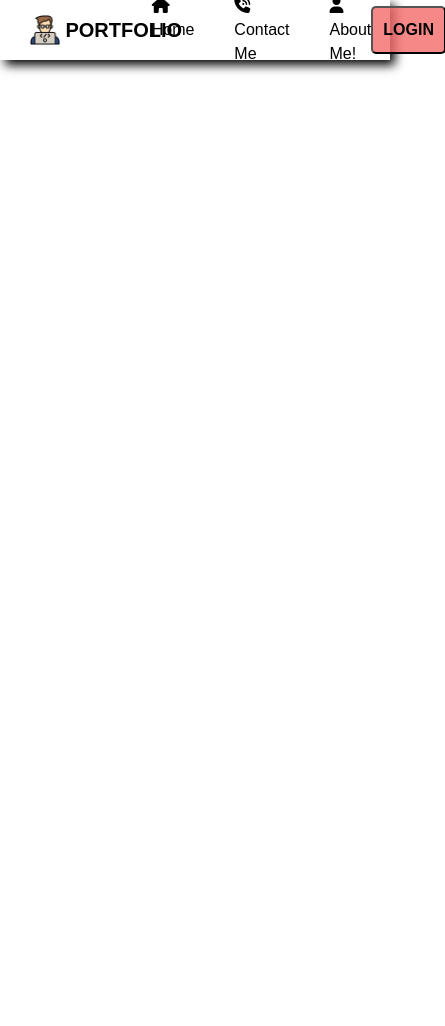
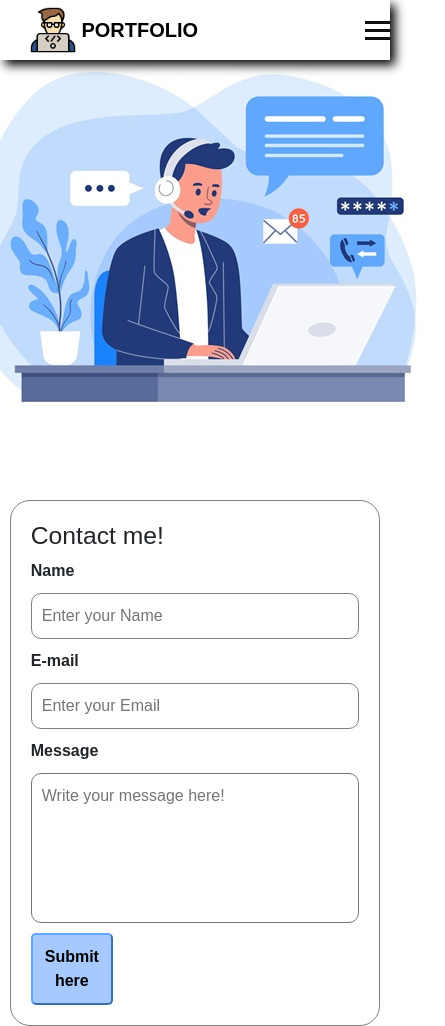
Before and after one commit to Ankit27-09/Portfolio-website, a plain HTML site: page contact.html in a window 390 px wide. Shown: the whole page, 445 px wide, since content can reach past the window. Before the commit the page ends 844 px from the top, so only its background shows below. Drawn offline with nearby package versions, Linux system fonts and the light colour scheme.

Commit message:
Responsive Design Add

```diff
--- a/contact.html
+++ b/contact.html
@@ -4,30 +4,63 @@
     <meta charset="UTF-8">
     <meta name="viewport" content="width=device-width, initial-scale=1.0">
     <link rel="stylesheet" href="/css/nav.css">
+    <link rel="stylesheet" href="/css/contact.css">
+
     <link rel="stylesheet" href="https://cdnjs.cloudflare.com/ajax/libs/font-awesome/6.4.2/css/all.min.css" integrity="sha512-z3gLpd7yknf1YoNbCzqRKc4qyor8gaKU1qmn+CShxbuBusANI9QpRohGBreCFkKxLhei6S9CQXFEbbKuqLg0DA==" crossorigin="anonymous" referrerpolicy="no-referrer" />
-    <title>Document</title>
+    <title> Contact me </title>
     <link href="https://cdn.jsdelivr.net/npm/bootstrap@5.3.2/dist/css/bootstrap.min.css" rel="stylesheet" integrity="sha384-T3c6CoIi6uLrA9TneNEoa7RxnatzjcDSCmG1MXxSR1GAsXEV/Dwwykc2MPK8M2HN" crossorigin="anonymous">
 </head>
 <body>
     <div class = "nav-bar">
-        <div class = "logo"><img src="/images/coding.png" alt="logo-img"> <a href = "/"> PORTFOLIO  </a> </div>
+        <div class = "logo"> <img src="/images/coding.png" alt="logo-img"> <a href = "/"> PORTFOLIO  </a> </div>
+        <div class="nav-container">
+
 
         <div class = "info">
-           <a href = "/"><i class="fa-solid fa-house"> </i> Home </a>
-         <a href = "contact.html"> <i class="fa-solid fa-phone-volume"> </i> Contact Me </a>
+           <a href = "/"><i class="fa-solid fa-house"></i> Home </a>
+         <a href = "contact.html"><i class="fa-solid fa-phone-volume"> </i> Contact Me </a>
          <a href = "about.html"> <i class="fa-solid fa-user"> </i> About Me! </a>
         </div>
 
+        <div class = "nav-btn">
+            <button> Blog </button>
+            <button> Signup </button>
+    </div>
 
-        <div class = "nav-btn">
-            <button > LOGIN </button>
-            <button> SIGNUP</button>
+    <div class="close">
+        <i class="fa-solid fa-x fa-xl"></i>
+
+    </div>
+
+</div>
+    <div class = "hamburger">
+        <span class="bar"></span>
+        <span class="bar"></span>
+        <span class="bar"></span>
     </div>
     </div>
     <!-- BELOW NAV BAR -->
 
-    <div><div></div>
-    <div></div></div>
+    <div class = "main-container">
+        <div class = "user-container">
+            <h2> Contact me! </h2>
+         <form class = "form">
+            <label for = "name"> Name </label>
+             <input type="text" id = "name" placeholder = "Enter your Name">
+            <label for = "Email"> E-mail </label>
+             <input type="text" id = "Email" placeholder = "Enter your Email" >
+
+         <label for = "message"> Message </label>
+           <textarea name="feedback" id="message"  placeholder= "Write your message here!"></textarea>
+
+           <button> Submit here </button>
+            </form>
+        </div>
+
+        <div class = "img-container"> <img src="/images/contact.jpg" alt=" Contact Us! "> </div>
+    </div>
+
+
 
 
 
--- /dev/null
+++ b/css/contact.css
@@ -0,0 +1,62 @@
+.main-container {
+    display:flex;
+    justify-content:space-evenly;
+    align-items: center;
+    height:100vh;
+}
+
+
+.user-container {
+    border:1px solid gray;
+    border-radius: 20px;
+    width:50%;
+    padding: 20px;
+
+
+}
+
+.form {
+    display:flex;
+    flex-direction:column;
+    gap:10px;
+
+
+}
+
+.form input{
+    padding:10px;
+    border-radius:10px;
+    border: 1px solid gray;
+}
+.form label {
+    font-weight:bold;
+}
+
+#message{
+    resize:none;
+    height:150px;
+    border-radius:10px;
+    padding:10px;
+}
+
+.user-container button {
+    background-color:#A6C9FF;
+    border-color: #60A7FF;
+    border-radius:5px;
+    font-weight: bold;
+    padding:10px;
+    width:25%;
+
+}
+
+/* responsive page for contact */
+
+@media only screen and (max-width: 1024px) {
+    .main-container{
+        flex-direction: column-reverse;
+        width: 100vw;
+    }
+    .user-container{
+        width: 95%;
+    }
+  }
--- a/css/nav.css
+++ b/css/nav.css
@@ -2,8 +2,9 @@
     padding:0;
     margin:0;
     font-family:Arial, Helvetica, sans-serif;
+ }
 
- }
+
 
 .nav-bar{
     display:flex;
@@ -14,8 +15,6 @@
     background-color: white;
     position:fixed;
     width:100%;
-
-
 
 }
 
@@ -49,20 +48,44 @@
 
 .nav-btn{
     display: flex;
-    gap: 10px;
+    gap: 15px;
     margin-right: 30px;
 }
 
 .nav-btn button {
-    background-color:rgba(246, 111, 111, 0.822);
+    background-color:#A6C9FF;
+    border-color: #60A7FF;
     border-radius:5px;
-    font-weight: bold;
+    font-size: 15px;
+    line-height: 20px;
     padding:10px;
-    cursor: pointer;
+
+}
+
+.nav-container{
+    display: flex;
+    align-items: center;
+    justify-content: space-between;
+    width: 60%;
+}
+
+.hamburger {
+    display: none;
+}
+
+.bar {
+    display: block;
+    width: 25px;
+    height: 3px;
+    margin: 5px auto;
+    -webkit-transition: all 0.3s ease-in-out;
+    transition: all 0.3s ease-in-out;
+    background-color: #101010;
 }
 
 .nav-btn button:hover {
     background-color: rgb(237, 84, 84);
+    transition:1s;
 }
 
 .info {
@@ -76,5 +99,47 @@
 }
 
 .info a:hover{
-    color: rgba(237, 80, 80, 0.822);
+    color: #5EA8FD;
 }
+
+.close{
+    display: none;
+    position: absolute;
+    top: 30px;
+    right: 30px;
+}
+
+.nav-container.show{
+    width: 100%;
+    transition: width 0.2s ease-in-out;
+}
+
+/*  Responsive navbar */
+
+@media only screen and (max-width: 768px) {
+   .hamburger {
+    display: block;
+    cursor: pointer;
+   }
+
+  .nav-container{
+    position: absolute;
+    flex-direction: column;
+    justify-content: center;
+    gap: 5rem;
+    background-color: rgba(255, 255, 255, 0.9);
+    top: 0;
+    height: 100vh;
+    width: 0;
+    overflow: hidden;
+  }
+
+  .info{
+    flex-direction: column;
+  }
+
+  .close{
+    display: block;
+  }
+
+  }
```
Also changed, not shown: about.html (+20 -8 lines), css/Home.css (+22 -2 lines), css/about.css (+25 -1 lines), index.html (+22 -6 lines), js/index.js (added, +12 -0 lines), images/contact.jpg (added), images/prsnlpic.jpg (added).
